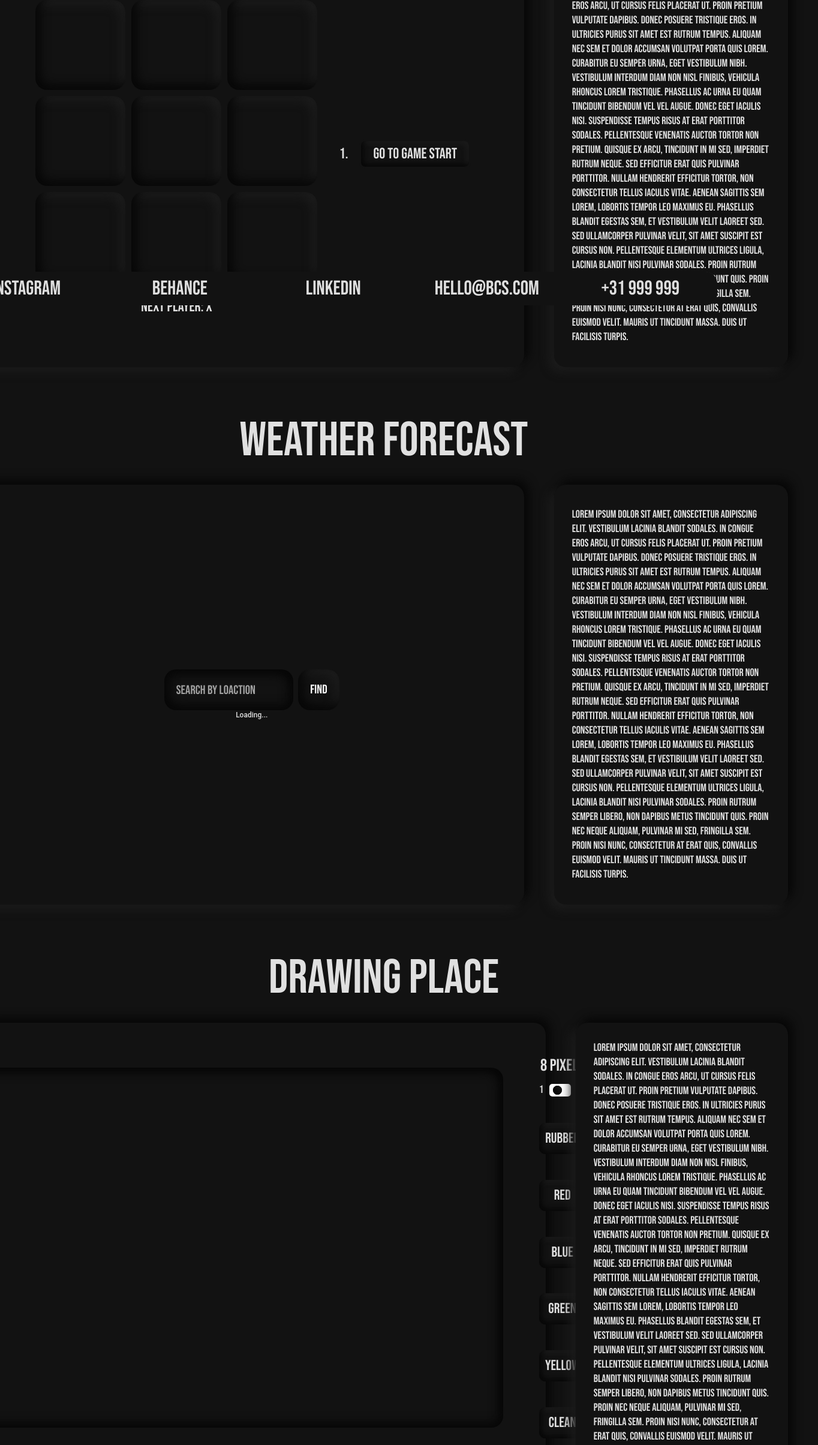
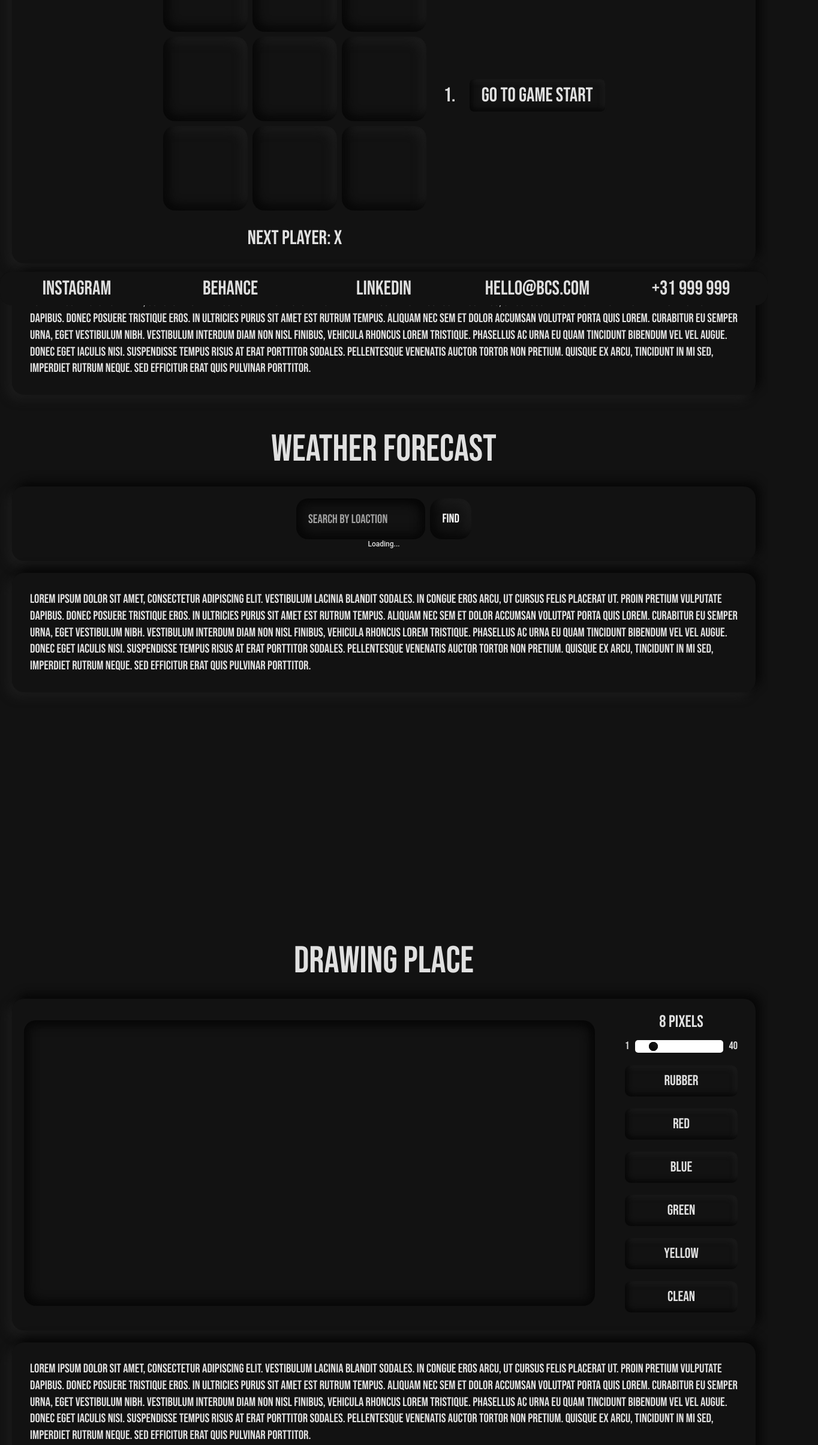
Before and after one commit to InM1nd/portfolio, a React (Vite) app: page /portfolio/applications in a window 1280 px wide. Shown: the part 291-2700 px from the top of the page at 60% size, 1364 px wide, since content can reach past the window. Built offline with nearby package versions, Linux system fonts and the light colour scheme; no server answers.

Commit message:
++
adaptive

```diff
--- a/src/components/Header/header.module.scss
+++ b/src/components/Header/header.module.scss
@@ -24,16 +24,8 @@
 	// border-radius: 50px;
 	background: #121212;
 
-
-	@media (max-width:767px) {
-		border-left: 0;
-    	border-right: 0;
-	  }
-
-
-
 	.header_logo{
-		display: none;  //
+		display: none;
 
 		align-items: center;
 		justify-content: center;
@@ -45,49 +37,19 @@
 
 		width: 100%;
 		height: 100%;
-
-
-		// @media (max-width:1024px) {
-		// 	margin: 1rem;
-		//   }
-
-		// @media (max-width:767px) {
-        //     margin: 1rem;
-        //   }
-
-		// @media (max-width:500px) {
-		// 	margin: 0.8rem;
-		//   }
-
 	}
 
 	.menu_wrap{
 		width: 100%;
 		height: 100%;
-
-		@media (max-width:1024px) {
-
-		}
-
-		@media (max-width:767px) {
-
-		}
-
-		@media (max-width:500px) {
-
-		}
 	}
 
 	.menu{
 		display: flex;
 		justify-content: space-evenly;
 		align-items: center;
-		font-size: 48px;
+		// font-size: 48px;
 		height: 100%;
-
-		@media (max-width:500px) {
-
-		  }
 	}
 
 	.menu_link{
@@ -140,13 +102,6 @@
 		// &:nth-child(4):hover {
 		// 	background-color: #9F956C;
 		//   }
-
-
-		@media (max-width:767px) {
-
-		}
-
-
 	}
 
 	.menu_link_text{
@@ -158,3 +113,18 @@
 	}
 
 }
+
+
+
+@media (max-width:800px) {
+	.menu_link{
+
+	}
+
+}
+
+
+@media (max-width:500px) {
+
+
+}
--- a/src/components/Main/applications/applications.jsx
+++ b/src/components/Main/applications/applications.jsx
@@ -22,11 +22,6 @@ const Applications = () => {
                         Phasellus ac urna eu quam tincidunt bibendum vel vel augue. Donec eget iaculis nisi. Suspendisse tempus risus at erat porttitor sodales. Pellentesque venenatis auctor tortor non pretium.
                         Quisque ex arcu, tincidunt in mi sed, imperdiet rutrum neque.
                         Sed efficitur erat quis pulvinar porttitor.
-                        Nullam hendrerit efficitur tortor, non consectetur tellus iaculis vitae. Aenean sagittis sem lorem, lobortis tempor leo maximus eu.
-                        Phasellus blandit egestas sem, et vestibulum velit laoreet sed. Sed ullamcorper pulvinar velit, sit amet suscipit est cursus non.
-                        Pellentesque elementum ultrices ligula, lacinia blandit nisi pulvinar sodales. Proin rutrum semper libero, non dapibus metus tincidunt quis.
-                        Proin nec neque aliquam, pulvinar mi sed, fringilla sem. Proin nisi nunc, consectetur at erat quis, convallis euismod velit.
-                        Mauris ut tincidunt massa. Duis ut facilisis turpis.
                     </div>
                     </div>
                 </div>
@@ -42,11 +37,6 @@ const Applications = () => {
                         Phasellus ac urna eu quam tincidunt bibendum vel vel augue. Donec eget iaculis nisi. Suspendisse tempus risus at erat porttitor sodales. Pellentesque venenatis auctor tortor non pretium.
                         Quisque ex arcu, tincidunt in mi sed, imperdiet rutrum neque.
                         Sed efficitur erat quis pulvinar porttitor.
-                        Nullam hendrerit efficitur tortor, non consectetur tellus iaculis vitae. Aenean sagittis sem lorem, lobortis tempor leo maximus eu.
-                        Phasellus blandit egestas sem, et vestibulum velit laoreet sed. Sed ullamcorper pulvinar velit, sit amet suscipit est cursus non.
-                        Pellentesque elementum ultrices ligula, lacinia blandit nisi pulvinar sodales. Proin rutrum semper libero, non dapibus metus tincidunt quis.
-                        Proin nec neque aliquam, pulvinar mi sed, fringilla sem. Proin nisi nunc, consectetur at erat quis, convallis euismod velit.
-                        Mauris ut tincidunt massa. Duis ut facilisis turpis.
                         </div>
                     </div>
                 </div>
@@ -62,11 +52,6 @@ const Applications = () => {
                         Phasellus ac urna eu quam tincidunt bibendum vel vel augue. Donec eget iaculis nisi. Suspendisse tempus risus at erat porttitor sodales. Pellentesque venenatis auctor tortor non pretium.
                         Quisque ex arcu, tincidunt in mi sed, imperdiet rutrum neque.
                         Sed efficitur erat quis pulvinar porttitor.
-                        Nullam hendrerit efficitur tortor, non consectetur tellus iaculis vitae. Aenean sagittis sem lorem, lobortis tempor leo maximus eu.
-                        Phasellus blandit egestas sem, et vestibulum velit laoreet sed. Sed ullamcorper pulvinar velit, sit amet suscipit est cursus non.
-                        Pellentesque elementum ultrices ligula, lacinia blandit nisi pulvinar sodales. Proin rutrum semper libero, non dapibus metus tincidunt quis.
-                        Proin nec neque aliquam, pulvinar mi sed, fringilla sem. Proin nisi nunc, consectetur at erat quis, convallis euismod velit.
-                        Mauris ut tincidunt massa. Duis ut facilisis turpis.
                     </div>
                     </div>
                 </div>
--- a/src/components/Main/applications/applications.module.scss
+++ b/src/components/Main/applications/applications.module.scss
@@ -17,7 +17,7 @@
     display: none;
     justify-content: center;
     font-family: 'Bebas Neue', sans-serif;
-    font-size: 75px;
+    font-size: clamp(1rem, 1rem + 7vw, 15rem);
 
     padding: 20px 0;
 }
@@ -26,7 +26,7 @@
   display: flex;
   justify-content: center;
   font-family: 'Bebas Neue', sans-serif;
-  font-size: 80px;
+  font-size: clamp(1rem, 1rem + 10vw, 15rem);
 
   padding: 20px 0;
 }
@@ -42,34 +42,12 @@
     flex-direction: column;
     justify-content: center;
     // margin: 0 50px 0 50px ;
-    margin-bottom: 50px;
+    margin-bottom: 30px;
     height: 100%;
 
         &:not(:last-child) {
 
           }
-
-        @media (max-width:1100px) {
-            margin: 30px;
-          }
-
-          @media (max-width:1024px) {
-            margin: 30px;
-
-            }
-
-          @media (max-width:767px) {
-            width: 100%;
-
-            }
-
-          @media (max-width:500px) {
-            width: 100%;
-            }
-
-        @media (max-width:1024px) {
-
-        }
 
     }
 
@@ -120,5 +98,39 @@
       padding: 30px;
 
       font-family: 'Bebas Neue', sans-serif;
-      font-size: 18px;
+		font-size: clamp(0.1rem, 0.1rem + 2vw, 5rem);
+
     }
+
+
+
+	 @media (max-width:1400px) {
+		.wrapepr{
+			margin: 0px 20px;
+		}
+
+		.card{
+			flex-direction: column;
+			margin: 0px;
+		}
+
+		.sub_title{
+			font-size: clamp(1rem, 1rem + 5vw, 15rem);
+		}
+
+		.content{
+			width: auto;
+			margin-right:0;
+			margin-bottom: 20px;
+			padding: 20px 0;
+		}
+
+		.description{
+			width: auto;
+		}
+	 }
+
+	 @media (max-width:500px) {
+
+
+	 }
--- a/src/components/Main/applications/testim/pallette.module.scss
+++ b/src/components/Main/applications/testim/pallette.module.scss
@@ -2,6 +2,7 @@
   display: flex;
   justify-content: center;
   height: 100%;
+  width: 100%;
   align-items: center;
 
   font-family: 'Bebas Neue', sans-serif;
@@ -15,6 +16,12 @@
     pointer-events: none; /* Предотвратит взаимодействие с курсором */
   }
 
+  .canvas_wrapper{
+	width: 80%;
+	height: 100%;
+
+	padding: 0 20px;
+ }
 
   // border: 3px solid;
   .canvas{
@@ -24,19 +31,19 @@
     box-shadow: inset 8px -8px 16px #070707,
                 inset -8px 8px 16px #070707;
 
+	width:100%;
+	height: 100%;
+
   }
 
-  .canvas_wrapper{
-    width: 100%;
-    height: 100%;
-  }
+
 
 .brush_style{
   display: flex;
   flex-direction: column;
   justify-content: space-evenly;
-  padding-left: 50px;
-  width: 100%;
+  padding: 0 20px;
+  width: 20%;
   height: 100%;
 }
 
@@ -142,3 +149,37 @@
     color:black;
     }
 }
+
+
+
+
+@media (max-width:1024px) {
+	.pallette{
+		flex-direction: column;
+
+	}
+
+	.brush_style{
+		padding: 20px 0px 20px 0;
+		flex-direction: row;
+		width: auto;
+
+	}
+
+	.brush_size_toggle{
+		width: 100%;
+	}
+
+	.brush_size{
+		margin-right: 10px;
+	}
+
+	.button{
+		width: auto;
+		margin: 0;
+
+		&:not(:last-child){
+			margin-right: 10px;
+		}
+	}
+}
--- a/src/components/Main/applications/testim/testim.jsx
+++ b/src/components/Main/applications/testim/testim.jsx
@@ -88,7 +88,7 @@ function InteractiveCanvas() {
 
     <div style={{ position: 'relative' }}
       className={styles.pallette}>
-    <div>
+    <div className={styles.canvas_wrapper}>
     {/* <div
       ref={cursorSmallRef}
       className={styles.canvasCursor}
@@ -106,8 +106,8 @@ function InteractiveCanvas() {
     <canvas
         className={styles.canvas}
         ref={canvasRef}
-        width={950}
-        height={600}
+      //   width={950}
+      //   height={600}
       >
 
       </canvas>
--- a/src/components/Main/applications/tictac/tictac.module.scss
+++ b/src/components/Main/applications/tictac/tictac.module.scss
@@ -22,11 +22,12 @@
     background: #121212;
     box-shadow: inset 8px -8px 16px #070707,
                 inset -8px 8px 16px #1d1d1d;
-    height: 150px;
-    margin: 5px;
-    width: 150px;
+    height: clamp(1rem, 3rem + 10vw, 35rem);
+    width: clamp(1rem, 3rem + 10vw, 35rem);
+
+	 margin: 1rem;
     text-align: center;
-    font-size: 100px;
+	 font-size: clamp(0.5rem, 0.5rem + 5vw, 10rem);
     font-weight: 500;
     transition: all 0.2s ease-in-out;
 
@@ -46,7 +47,8 @@
 .result {
     padding-top: 20px;
     text-align: center;
-    font-size: 25px;
+	 font-size: clamp(0.1rem, 0.1rem + 3vw, 8rem);
+
 }
 
 .reset {
@@ -61,9 +63,7 @@
 .list{
     margin: 0px;
     padding-left: 50px;
-    font-size: 25px;
-
-
+	 font-size: clamp(0.1rem, 0.1rem + 3vw, 8rem);
 }
 
 .li{
@@ -81,7 +81,7 @@
         border: 3px solid #121212;
 
     padding: 5px 20px;
-    font-size: 25px;
+	 font-size: clamp(0.1rem, 0.1rem + 3vw, 8rem);
     transition: all 0.2s ease-in-out;
     margin: 0 0 10px 0;
 
@@ -93,3 +93,36 @@
         transform:scale(1.05);
     }
 }
+
+@media (max-width:800px) {
+	.tictac{
+		// flex-direction: column;
+		justify-content: center;
+	}
+
+	.steps{
+		// margin-top: 10px;
+		margin-left: 40px;
+	}
+
+	.result{
+		padding-top: 10px;
+	}
+
+	.list{
+		padding-left: 0;
+	}
+
+	.li{
+		padding-left: 0;
+	}
+
+	.reset{
+		margin-bottom: 5px;
+	}
+}
+
+@media (max-width:500px) {
+
+
+}
--- a/src/components/Main/applications/weather/weather.module.scss
+++ b/src/components/Main/applications/weather/weather.module.scss
@@ -64,15 +64,17 @@
     min-width: 50px;
     font-size: 5rem;
 
+	 transition: all 0.3s ease-in-out;
+
     &:focus{
         outline: none;
-        transition: all 0.2s ease-in-out;
+
         background-color: #000000;
     }
 
     &:hover{
         outline: none;
-        transition: all 0.2s ease-in-out;
+
         background-color: #000000;
     }
 
--- a/src/components/Main/main_nav/main_nav.module.scss
+++ b/src/components/Main/main_nav/main_nav.module.scss
@@ -7,13 +7,6 @@
 
     align-items: center;
     flex-direction: row-reverse;
-
-
-    @media (max-width:767px) {
-      flex-direction: column;
-
-    }
-
 }
 
 .main_services{
@@ -30,20 +23,4 @@
     width: 100%;
     height: 100%;
 
-    @media (max-width:1100px) {
-
-    }
-
-    @media (max-width:1024px) {
-
-      }
-
-    @media (max-width:767px) {
-      width: 100%;
-
-      }
-
-    @media (max-width:500px) {
-      width: 100%;
-      }
 }
```
Also changed, not shown: src/components/Footer/footer.module.scss (+0 -24 lines).
